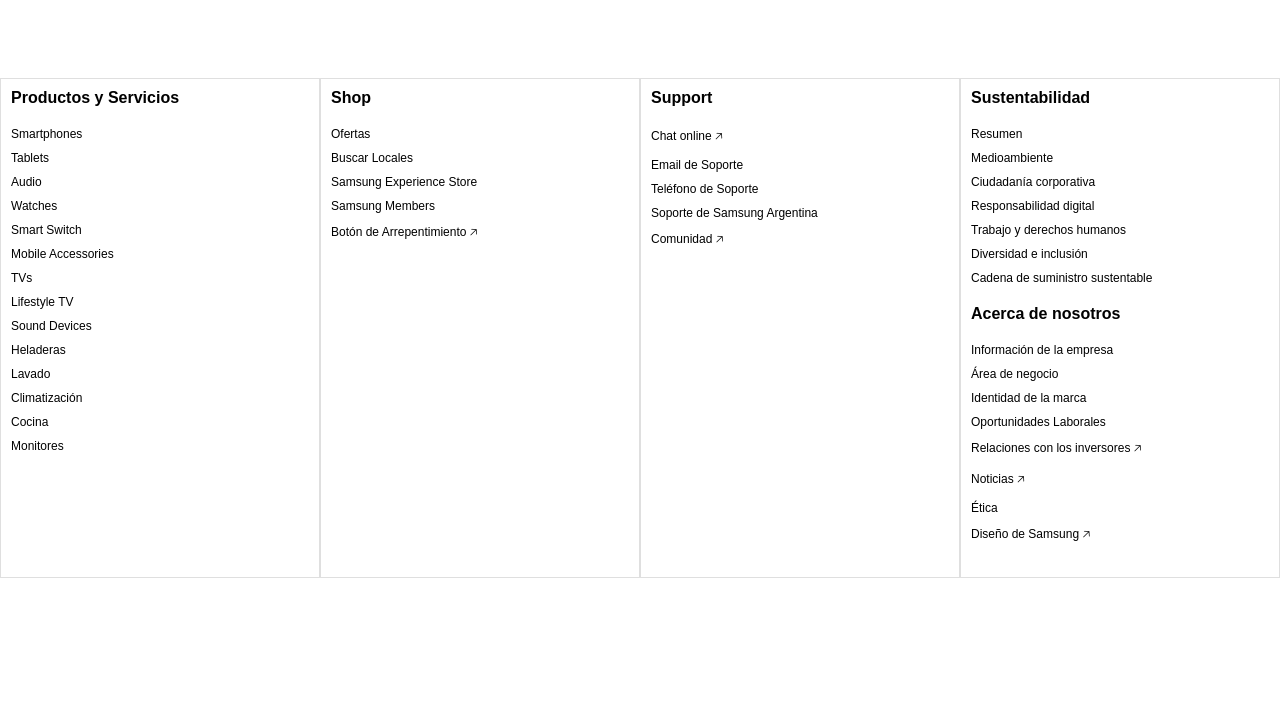
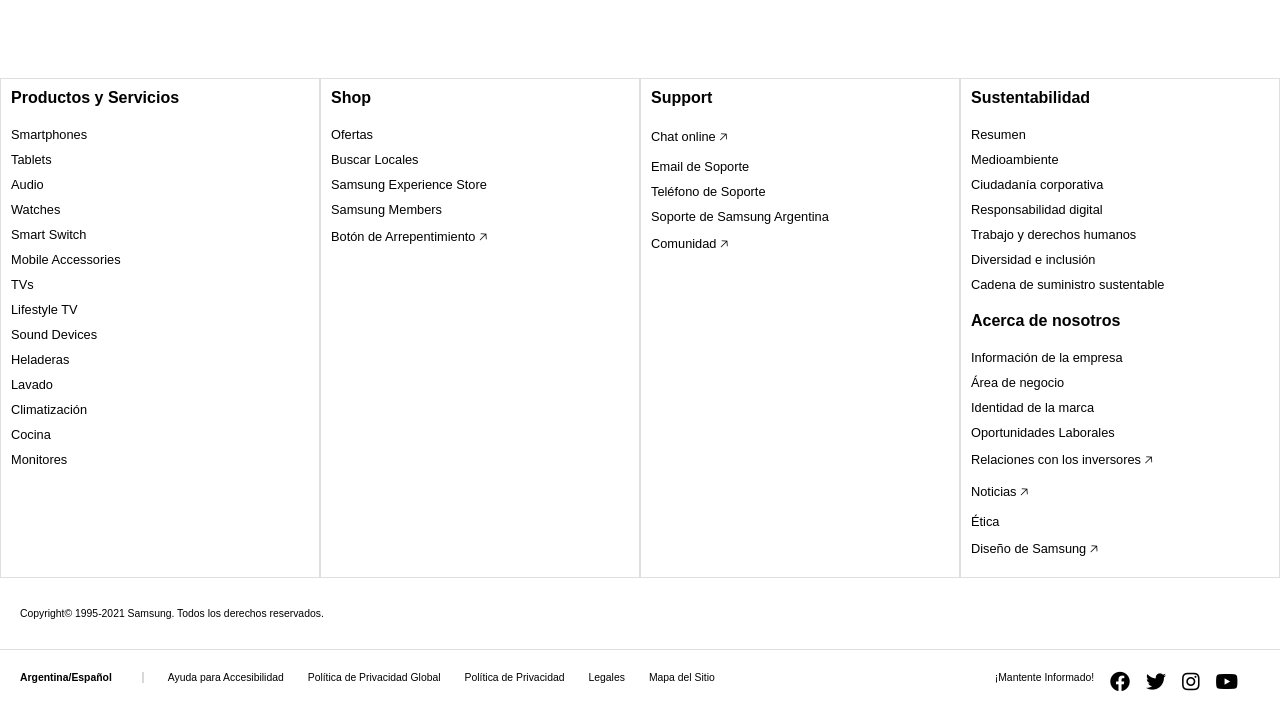
Before and after one commit to Matteo-Daniele/samsung-website, a plain HTML site: page index.html in a window 1280 px wide. Shown: the part 4793-5498 px from the top of the page. Before the commit the page ends 5371 px from the top, so only its background shows below. Drawn offline with Linux system fonts and the light colour scheme.

Commit message:
finished the footer.

```diff
--- a/index.html
+++ b/index.html
@@ -152,6 +152,7 @@
     </main>
     <footer>
         <div class="footer">
+            <div class="footer-grid">
                 <div class="horizontal-columns column-one">
                     <h5 class="horizontal-columns-title">Productos y Servicios</h5>
                     <ul class="horizontal-columns-lists">
@@ -216,7 +217,27 @@
                 </div>
             </div>
             <div>
-
+                <div class="middle-footer">
+                    <p>Copyright© 1995-2021 Samsung. Todos los derechos reservados.</p>
+                </div>
+                <div class="last-footer">
+                    <div class="last-footer-left">
+                        <p class="first-last-footer">Argentina/Español</p>
+                        <p>Ayuda para Accesibilidad</p>
+                        <p>Política de Privacidad Global</p>
+                        <p>Política de Privacidad</p>
+                        <p>Legales</p>
+                        <p>Mapa del Sitio</p>
+                    </div>
+                    <div class="last-footer-right">
+                        <p>¡Mantente Informado!</p>
+                        <i class="fab fa-facebook iconos-footer"></i>
+                        <i class="fab fa-twitter iconos-footer"></i>
+                        <i class="fab fa-instagram iconos-footer"></i>
+                        <i class="fab fa-youtube iconos-footer"></i>
+                    </div>
+                </div>
+            </div>
         </div>
     </footer>
 </body>
--- a/styles.css
+++ b/styles.css
@@ -486,6 +486,88 @@
     font-size: 16px;
     font-weight: 600;
 }
+/* footer */
+.footer{
+    margin-top: 80px;
+    width: 100%;
+    font-family: Arial, Helvetica, sans-serif;
+}
+.footer-grid{
+    display: grid;
+    grid-template-columns: repeat(4, 1fr);
+    grid-template-rows: 500px;
+    grid-template-areas:
+    "column-one column-two column-three column-four"
+    ;
+}
+.column-one{
+    grid-area: column-one;
+}
+.column-two{
+    grid-area: column-two;
+}
+.column-three{
+    grid-area: column-three ;
+}
+.column-four{
+    grid-area: column-four;
+}
+.horizontal-columns{
+    border: 1px solid rgb(223, 223, 223);
+}
+.horizontal-columns-title{
+    font-size: 16px;
+    padding: 10px;
+}
+.horizontal-columns-lists{
+    cursor: pointer;
+    display: flex;
+    flex-direction: column;
+    gap: 10px;
+    padding: 10px;
+    font-size: 12.8px;
+    list-style-type: none;
+}
+li:hover{
+    color: rgb(71, 71, 153);
+    text-decoration-color: rgb(71, 71, 153) ;
+    text-decoration-style: solid ;
+    text-decoration-line: underline;
+}
+.middle-footer{
+    padding: 30px 20px;
+    font-size: 10.4px;
+    font-weight: 400;
+    border-bottom: 1px solid rgb(223, 223, 223);
+}
+.last-footer{
+    display: flex;
+    flex-direction: row;
+    font-size: 10.4px;
+}
+.last-footer-left{
+    cursor: pointer;
+    display: flex;
+    flex-direction: row;
+    margin: 22px 20px;
+    gap: 24px;
+}
+.first-last-footer{
+    padding-right: 30px;
+    border-right: 2px solid rgb(216, 216, 216);
+    font-weight: 600;
+}
+.last-footer-right{
+    margin-top: 22px;
+    display: flex;
+    flex-direction: row;
+    margin-left: 260px;
+    gap: 16px;
+}
+.iconos-footer{
+    cursor: pointer;
+    font-size: 20px;
+}
 @media screen and (orientation: portrait) {
     nav {
         display: none;
@@ -528,42 +610,3 @@
         font-size: 4px;
     }
 }
-/* footer */
-.footer{
-    margin-top: 80px;
-    width: 100%;
-    display: grid;
-    grid-template-columns: repeat(4, 1fr);
-    grid-template-rows: 500px;
-    grid-template-areas:
-    "column-one column-two column-three column-four"
-    ;
-    font-family: Arial, Helvetica, sans-serif;
-}
-.column-one{
-    grid-area: column-one;
-}
-.column-two{
-    grid-area: column-two;
-}
-.column-three{
-    grid-area: column-three ;
-}
-.column-four{
-    grid-area: column-four;
-}
-.horizontal-columns{
-    border: 1px solid rgb(223, 223, 223);
-}
-.horizontal-columns-title{
-    font-size: 16px;
-    padding: 10px;
-}
-.horizontal-columns-lists{
-    display: flex;
-    flex-direction: column;
-    gap: 10px;
-    padding: 10px;
-    font-size: 12px;
-    list-style-type: none;
-}
```
Lines whose indentation alone changed are shown as unchanged.
